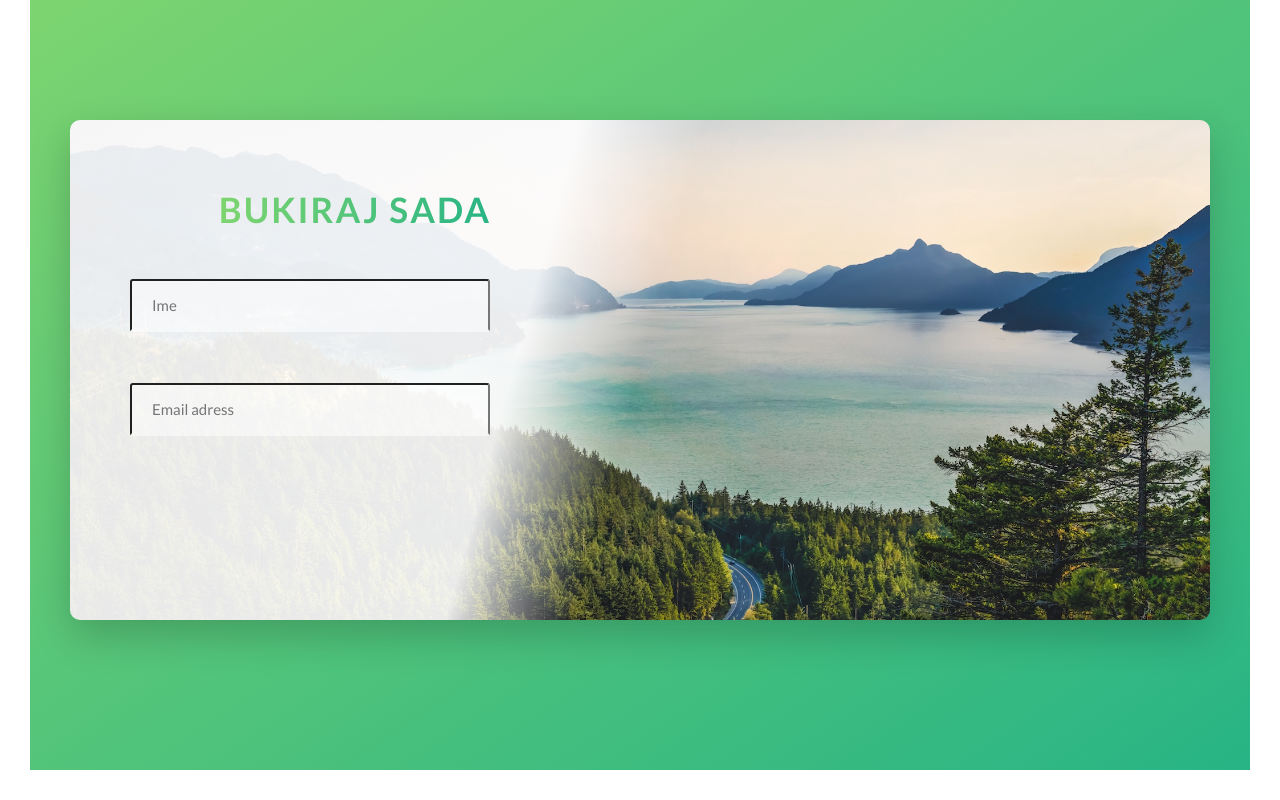
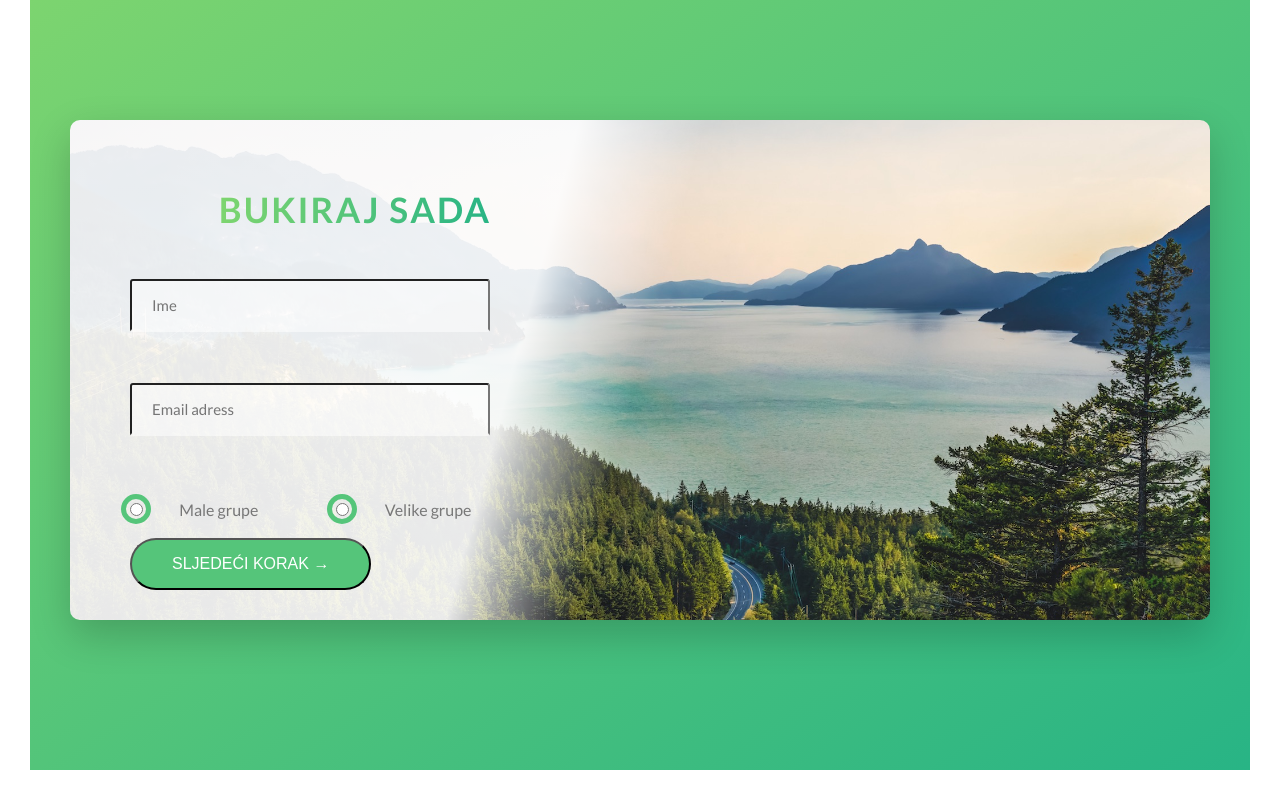
Before and after one commit to alenskupnjak/HtmlNatours, a website: page index.html in a window 1280 px wide. Shown: the part 4757-5557 px from the top of the page. Drawn offline with Linux system fonts and the light colour scheme.

Commit message:
028- s5l48

```diff
--- a/index.html
+++ b/index.html
@@ -312,6 +312,24 @@
                                     <input type="email" class="form__input" placeholder="Email adress"  id="email" required title="Upiši email adresu">
                                     <label for="email" class="form__label"> Email adresa</label>
                                 </div>
+                                <div class="form__group u-margin-bottom-big">
+                                    <div class="form__radio-group">
+                                        <input type="radio" class="form__radio-input" id="small" name="size">
+                                        <label for="small" class="form_radio-label">
+                                            <span class="form__radio-button"></span>
+                                            Male grupe</label>
+                                    </div>
+
+                                    <div class="form__radio-group u-margin-bottom-small">
+                                        <input type="radio" class="form__radio-input" id="large" name="size">
+                                        <label for="large" class="form_radio-label">
+                                                <span class="form__radio-button"></span>
+                                            Velike grupe</label>
+                                    </div>
+                                    <div class="form__group">
+                                        <button class="btn btn--green pomak">Sljedeći korak &rarr;</button>
+                                    </div>
+                                </div>
                             </form>
                         </div>
                     </div>
--- a/sass/base/_utilities.scss
+++ b/sass/base/_utilities.scss
@@ -1,7 +1,7 @@
-.u-center-text {text-align: center;}
+.u-center-text {text-align: center !important; }
 
-.u-margin-bottom-big { margin-bottom: 8rem;}
-.u-margin-bottom-medium { margin-bottom: 4rem;}
-.u-margin-bottom-small { margin-bottom: 1.5rem;}
+.u-margin-bottom-big { margin-bottom: 8rem !important;}
+.u-margin-bottom-medium { margin-bottom: 4rem !important;}
+.u-margin-bottom-small { margin-bottom: 1.5rem !important;}
 
-.u-margin-top-big { margin-top: 8rem;}
+.u-margin-top-big { margin-top: 8rem !important;}
--- a/sass/components/_button.scss
+++ b/sass/components/_button.scss
@@ -1,4 +1,5 @@
 .btn {
+  &,
   &:link,
   &.visited {
   text-transform: uppercase;
@@ -9,6 +10,7 @@
   transition: all 0.2s;
   position: relative;
   font-size: $default-font-size;
+
   }
 
   &:hover {
@@ -16,7 +18,9 @@
     box-shadow: 0 1rem 2rem rgba(0, 0, 0,.2);
   }
 
-  &:active {
+  &:active,
+  &:focus {
+    outline: none;
     transform: translateY(-.1rem);
     box-shadow: 0 0.5rem 1rem rgba(0, 0, 0,.2);
   }
--- a/sass/components/_form.scss
+++ b/sass/components/_form.scss
@@ -17,7 +17,7 @@
     border-bottom: 3px solid transparent;
     width: 80%;
     display: block;
-    // border: red;
+    transition: all .5s;
 
     &:focus{
       outline: none;
@@ -44,7 +44,44 @@
   &__input:placeholder-shown + &__label {
     opacity: 0;
     visibility: hidden;
-    transform: translateY(-4rem);
+    transform: translatey(-6rem);
+  }
+
+  &__radio-group {
+    width: 45%;
+    display: inline-block;
+  }
+
+  &__radio-label {
+    font-size: $default-font-size;
+    cursor: pointer;
+    // position: relative;
+  }
+
+  &__radio-button {
+    height: 3rem;
+    width: 3rem;
+    border: 5px solid $color-primary;
+    border-radius: 50%;
+    display: inline-block;
+    position: relative;
+    left: -25px;
+    top: 8px;
+
+
+    &::after{
+      content: "";
+      display: block;
+      height: 1.3rem;
+      width:  1.3rem;
+      border-radius: 50%;
+      position: absolute;
+      top: 50%;
+      left: 50%;
+      transform: translate(-50%,-50%);
+      background-color: $color-primary;
+      opacity: 0;
+    }
   }
 
 }
```
Also changed, not shown: css/style.css.
